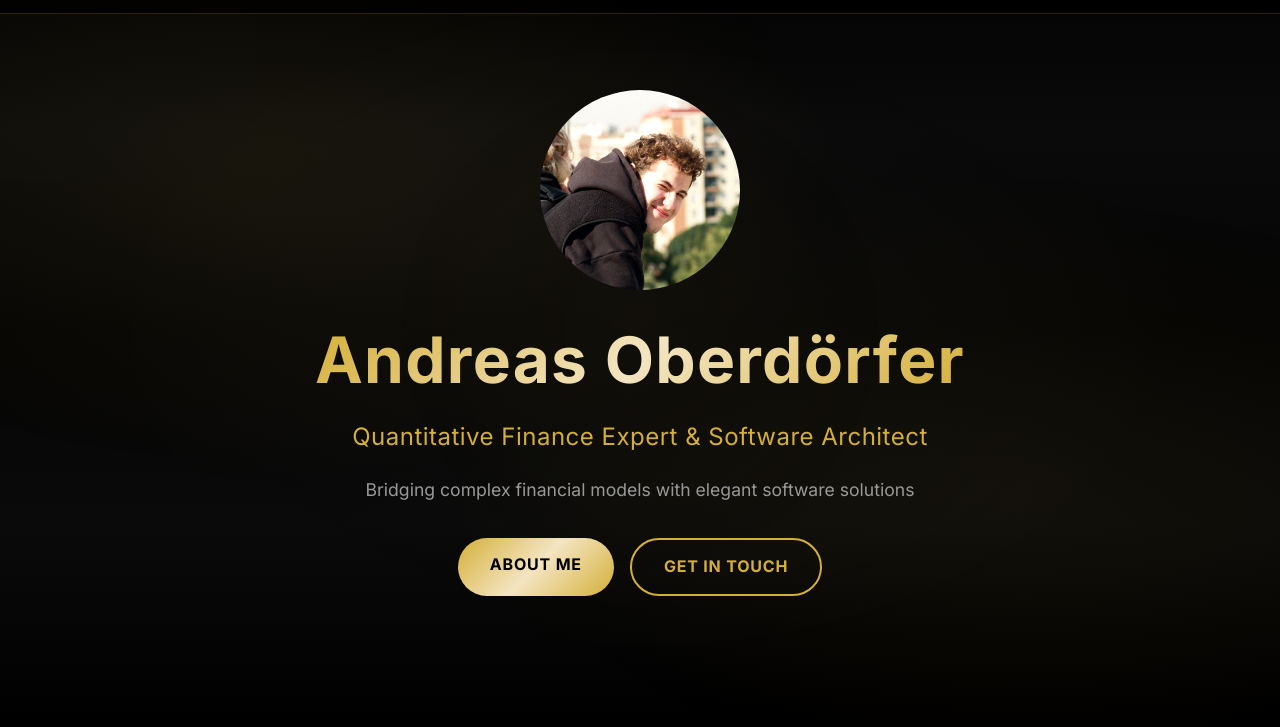
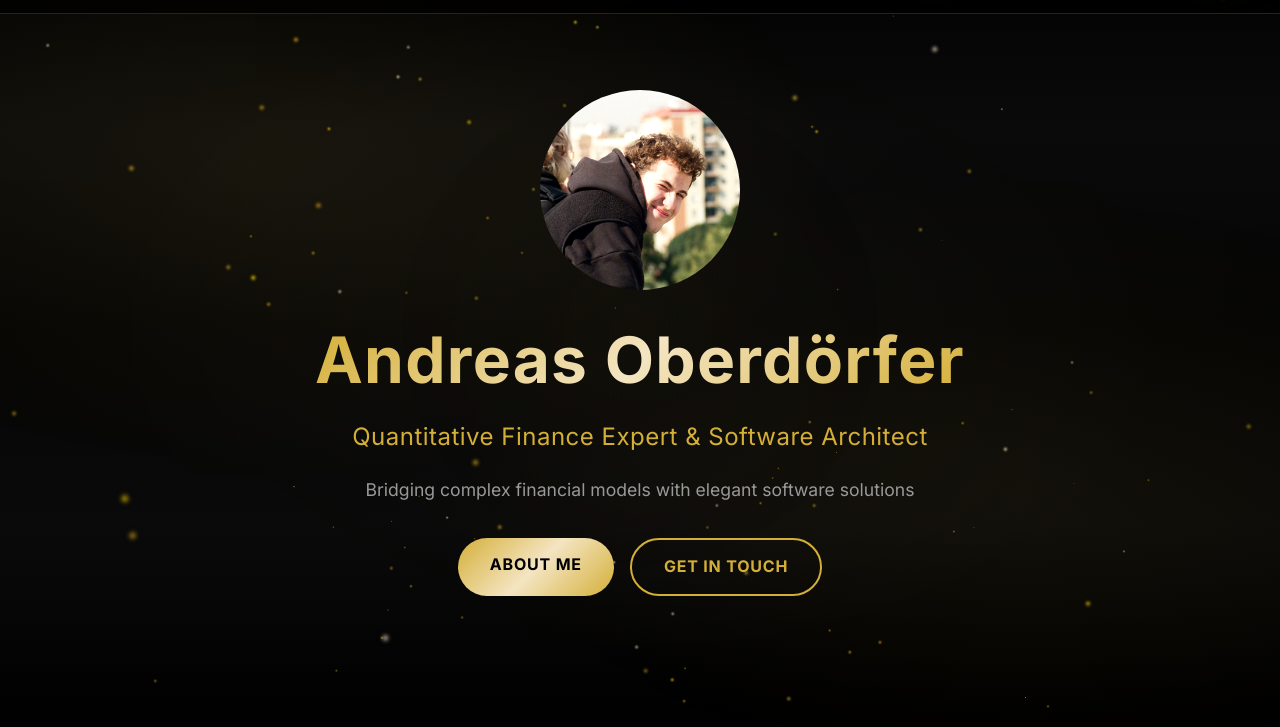
Before and after one commit to AndiCodesss/website24, an Astro site: page / in a window 1280 px wide. Shown: the part 73-800 px from the top of the page. Built offline with nearby package versions, Linux system fonts and the light colour scheme; Astro itself is replaced by a stand-in of ours; animation ran at ten frames a second.

Commit message:
feat: Enhance Particle Universe component with cursor interaction and performance improvements
- Updated Particle Universe to include mouse interaction effects, allowing particles to react to cursor movements.
- Adjusted particle count and added physics-based movement for a more dynamic visual experience.
- Improved shader effects for enhanced glow and pulsing based on mouse proximity.
- Integrated Particle Universe into BaseLayout for consistent display across the application.
- Removed redundant Particle Universe import from index.astro to streamline component usage.

```diff
--- a/src/components/ParticleUniverse.astro
+++ b/src/components/ParticleUniverse.astro
@@ -1,5 +1,5 @@
 ---
-// Particle Universe Component
+// Enhanced Particle Universe with Cursor Interaction
 ---
 
 <div id="particle-universe" class="particle-universe">
@@ -8,14 +8,13 @@
 
 <style>
   .particle-universe {
-    position: absolute;
+    position: fixed;
     top: 0;
     left: 0;
     width: 100%;
     height: 100%;
     overflow: hidden;
     z-index: -1;
-    opacity: 0.6;
     pointer-events: none;
   }
 
@@ -27,7 +26,6 @@
 
 <script>
   import * as THREE from 'three';
-  import { gsap } from 'gsap';
 
   class ParticleUniverse {
     constructor() {
@@ -36,15 +34,19 @@
       this.renderer = new THREE.WebGLRenderer({
         canvas: document.getElementById('particle-canvas'),
         alpha: true,
-        antialias: true
+        antialias: true,
+        powerPreference: "high-performance"
       });
 
       this.particles = null;
-      this.particleCount = 200;
+      this.particleCount = 150;
       this.mouseX = 0;
       this.mouseY = 0;
       this.targetMouseX = 0;
       this.targetMouseY = 0;
+      this.mouseMagnitude = 0;
+      this.originalPositions = [];
+      this.velocities = [];
 
       this.init();
       this.animate();
@@ -53,7 +55,7 @@
     init() {
       // Setup renderer
       this.renderer.setSize(window.innerWidth, window.innerHeight);
-      this.renderer.setPixelRatio(window.devicePixelRatio);
+      this.renderer.setPixelRatio(Math.min(window.devicePixelRatio, 2));
 
       // Camera position
       this.camera.position.z = 50;
@@ -63,51 +65,92 @@
       const positions = [];
       const colors = [];
       const sizes = [];
+      const randoms = [];
 
       for (let i = 0; i < this.particleCount; i++) {
-        positions.push(
-          (Math.random() - 0.5) * 100,
-          (Math.random() - 0.5) * 100,
-          (Math.random() - 0.5) * 100
-        );
+        const x = (Math.random() - 0.5) * 100;
+        const y = (Math.random() - 0.5) * 100;
+        const z = (Math.random() - 0.5) * 50;
 
-        // Gold color palette
-        const goldColors = [0xD4AF37, 0xB8941F, 0xF4E5C2, 0xFFD700];
-        const color = new THREE.Color(goldColors[Math.floor(Math.random() * goldColors.length)]);
-        colors.push(color.r, color.g, color.b);
+        positions.push(x, y, z);
+        this.originalPositions.push(x, y, z);
+        this.velocities.push(0, 0, 0);
 
-        sizes.push(Math.random() * 3 + 0.5);
+        // Gold color palette with variations
+        const goldVariations = [
+          [212/255, 175/255, 55/255],   // Classic gold
+          [184/255, 148/255, 31/255],   // Dark gold
+          [244/255, 229/255, 194/255],  // Light gold
+          [255/255, 215/255, 0],         // Bright gold
+          [218/255, 165/255, 32/255]    // Goldenrod
+        ];
+        const colorChoice = goldVariations[Math.floor(Math.random() * goldVariations.length)];
+        colors.push(colorChoice[0], colorChoice[1], colorChoice[2]);
+
+        sizes.push(Math.random() * 2 + 0.5);
+        randoms.push(Math.random());
       }
 
       geometry.setAttribute('position', new THREE.Float32BufferAttribute(positions, 3));
       geometry.setAttribute('color', new THREE.Float32BufferAttribute(colors, 3));
       geometry.setAttribute('size', new THREE.Float32BufferAttribute(sizes, 1));
+      geometry.setAttribute('random', new THREE.Float32BufferAttribute(randoms, 1));
 
-      // Shader material for advanced effects
+      // Enhanced shader material with cursor interaction
       const material = new THREE.ShaderMaterial({
         uniforms: {
           time: { value: 0 },
+          mousePosition: { value: new THREE.Vector3(0, 0, 0) },
+          mouseMagnitude: { value: 0 },
           pixelRatio: { value: this.renderer.getPixelRatio() }
         },
         vertexShader: `
           attribute float size;
+          attribute float random;
           uniform float time;
+          uniform vec3 mousePosition;
+          uniform float mouseMagnitude;
+          uniform float pixelRatio;
           varying vec3 vColor;
+          varying float vRandom;
 
           void main() {
             vColor = color;
-            vec4 mvPosition = modelViewMatrix * vec4(position, 1.0);
+            vRandom = random;
 
-            // Add wave motion
-            mvPosition.y += sin(time + position.x * 0.1) * 2.0;
-            mvPosition.x += cos(time + position.y * 0.1) * 2.0;
+            vec3 pos = position;
 
-            gl_PointSize = size * (300.0 / -mvPosition.z) * pixelRatio;
+            // Gentle floating motion
+            float floatY = sin(time * 0.5 + random * 6.28) * 1.5;
+            float floatX = cos(time * 0.3 + random * 6.28) * 1.0;
+            pos.y += floatY;
+            pos.x += floatX;
+
+            // Mouse repulsion effect
+            vec3 toMouse = pos - mousePosition;
+            float distance = length(toMouse);
+            float influence = smoothstep(20.0, 0.0, distance) * mouseMagnitude;
+
+            // Push particles away from cursor
+            if (distance > 0.0) {
+              vec3 pushDirection = normalize(toMouse);
+              pos += pushDirection * influence * 15.0;
+            }
+
+            vec4 mvPosition = modelViewMatrix * vec4(pos, 1.0);
+
+            // Dynamic size based on mouse proximity
+            float sizeMultiplier = 1.0 + influence * 0.5;
+            gl_PointSize = size * sizeMultiplier * (300.0 / -mvPosition.z) * pixelRatio;
+
             gl_Position = projectionMatrix * mvPosition;
           }
         `,
         fragmentShader: `
           varying vec3 vColor;
+          varying float vRandom;
+          uniform float time;
+          uniform float mouseMagnitude;
 
           void main() {
             vec2 xy = gl_PointCoord.xy - vec2(0.5);
@@ -115,11 +158,20 @@
 
             if (r > 0.5) discard;
 
-            float intensity = 1.0 - (r * 2.0);
-            intensity = pow(intensity, 2.0);
+            // Soft circular gradient
+            float intensity = 1.0 - smoothstep(0.0, 0.5, r);
+            intensity = pow(intensity, 1.5);
 
-            vec3 goldGlow = vColor * (1.0 + intensity * 0.5);
-            gl_FragColor = vec4(goldGlow * intensity, intensity * 0.8);
+            // Pulsing glow effect
+            float pulse = sin(time * 2.0 + vRandom * 6.28) * 0.1 + 0.9;
+
+            // Enhanced glow on mouse interaction
+            float glow = 1.0 + mouseMagnitude * 0.3;
+
+            vec3 finalColor = vColor * pulse * glow;
+            float alpha = intensity * 0.7 * (0.8 + mouseMagnitude * 0.2);
+
+            gl_FragColor = vec4(finalColor * intensity, alpha);
           }
         `,
         transparent: true,
@@ -131,12 +183,29 @@
       this.particles = new THREE.Points(geometry, material);
       this.scene.add(this.particles);
 
-      // Removed connections for better performance
-
-      // Mouse interaction
+      // Enhanced mouse interaction with world coordinates
       document.addEventListener('mousemove', (e) => {
         this.targetMouseX = (e.clientX / window.innerWidth) * 2 - 1;
         this.targetMouseY = -(e.clientY / window.innerHeight) * 2 + 1;
+
+        // Calculate mouse speed for dynamic effects
+        const dx = this.targetMouseX - this.mouseX;
+        const dy = this.targetMouseY - this.mouseY;
+        this.mouseMagnitude = Math.min(Math.sqrt(dx * dx + dy * dy) * 5, 1);
+      });
+
+      // Touch support for mobile
+      document.addEventListener('touchmove', (e) => {
+        if (e.touches.length > 0) {
+          const touch = e.touches[0];
+          this.targetMouseX = (touch.clientX / window.innerWidth) * 2 - 1;
+          this.targetMouseY = -(touch.clientY / window.innerHeight) * 2 + 1;
+          this.mouseMagnitude = 0.5;
+        }
+      });
+
+      document.addEventListener('touchend', () => {
+        this.mouseMagnitude = 0;
       });
 
       // Resize handler
@@ -147,27 +216,70 @@
       });
     }
 
-
     animate() {
       requestAnimationFrame(() => this.animate());
 
-      // Smooth mouse movement
-      this.mouseX += (this.targetMouseX - this.mouseX) * 0.05;
-      this.mouseY += (this.targetMouseY - this.mouseY) * 0.05;
+      // Smooth mouse movement with lerp
+      this.mouseX += (this.targetMouseX - this.mouseX) * 0.1;
+      this.mouseY += (this.targetMouseY - this.mouseY) * 0.1;
 
-      // Simplified rotation
-      this.particles.rotation.y += 0.0005;
+      // Convert mouse to world coordinates
+      const mouse3D = new THREE.Vector3(
+        this.mouseX * 50,
+        this.mouseY * 50,
+        0
+      );
 
-      // Update shader time
-      this.particles.material.uniforms.time.value = performance.now() * 0.001;
+      // Smooth magnitude decay
+      this.mouseMagnitude *= 0.95;
 
+      // Gentle auto-rotation
+      this.particles.rotation.y += 0.0002;
+      this.particles.rotation.x = Math.sin(performance.now() * 0.0001) * 0.05;
+
+      // Update shader uniforms
+      const material = this.particles.material;
+      material.uniforms.time.value = performance.now() * 0.001;
+      material.uniforms.mousePosition.value = mouse3D;
+      material.uniforms.mouseMagnitude.value = this.mouseMagnitude;
+
+      // Apply physics-based movement to particles
+      const positions = this.particles.geometry.attributes.position.array;
+      for (let i = 0; i < this.particleCount; i++) {
+        const i3 = i * 3;
+
+        // Spring force to original position
+        const dx = this.originalPositions[i3] - positions[i3];
+        const dy = this.originalPositions[i3 + 1] - positions[i3 + 1];
+        const dz = this.originalPositions[i3 + 2] - positions[i3 + 2];
+
+        this.velocities[i3] += dx * 0.01;
+        this.velocities[i3 + 1] += dy * 0.01;
+        this.velocities[i3 + 2] += dz * 0.01;
+
+        // Damping
+        this.velocities[i3] *= 0.95;
+        this.velocities[i3 + 1] *= 0.95;
+        this.velocities[i3 + 2] *= 0.95;
+
+        // Apply velocity
+        positions[i3] += this.velocities[i3];
+        positions[i3 + 1] += this.velocities[i3 + 1];
+        positions[i3 + 2] += this.velocities[i3 + 2];
+      }
+
+      this.particles.geometry.attributes.position.needsUpdate = true;
 
       this.renderer.render(this.scene, this.camera);
     }
   }
 
   // Initialize on DOM load
-  document.addEventListener('DOMContentLoaded', () => {
+  if (document.readyState === 'loading') {
+    document.addEventListener('DOMContentLoaded', () => {
+      new ParticleUniverse();
+    });
+  } else {
     new ParticleUniverse();
-  });
+  }
 </script>
--- a/src/layouts/BaseLayout.astro
+++ b/src/layouts/BaseLayout.astro
@@ -5,6 +5,7 @@ import CommandPalette from '../components/CommandPalette.astro';
 import PortalTransition from '../components/PortalTransition.astro';
 import LoadingAnimation from '../components/LoadingAnimation.astro';
 import CursorTrail from '../components/CursorTrail.astro';
+import ParticleUniverse from '../components/ParticleUniverse.astro';
 
 const { title } = Astro.props;
 ---
@@ -23,6 +24,7 @@ const { title } = Astro.props;
 </head>
 <body>
     <LoadingAnimation />
+    <ParticleUniverse />
     <CursorTrail />
     <MagneticNav />
     <CommandPalette />
--- a/src/pages/index.astro
+++ b/src/pages/index.astro
@@ -2,7 +2,6 @@
 import BaseLayout from '../layouts/BaseLayout.astro';
 import HolographicProfile from '../components/HolographicProfile.astro';
 import TextScramble from '../components/TextScramble.astro';
-import ParticleUniverse from '../components/ParticleUniverse.astro';
 
 const pageTitle = "Andreas Oberdörfer";
 
@@ -42,7 +41,6 @@ const experience = [
 
 <BaseLayout title={pageTitle}>
 	<section class="hero">
-		<ParticleUniverse />
 		<div class="hero-content">
 			<HolographicProfile src="/profile-placeholder.JPG" alt="Andreas Oberdörfer" />
 			<h1><TextScramble text="Andreas Oberdörfer" /></h1>
```
Also changed, not shown: .claude/settings.local.json.
